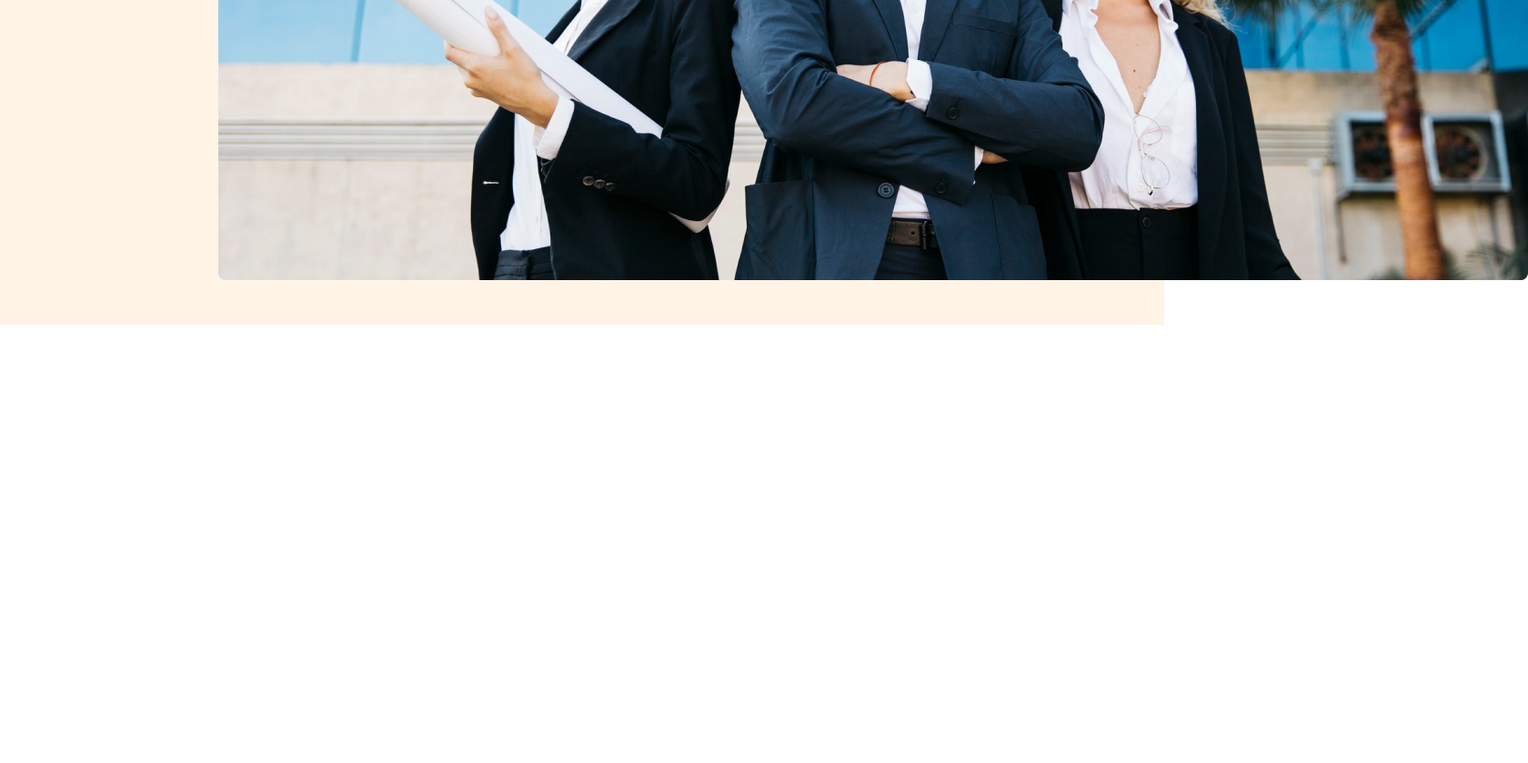
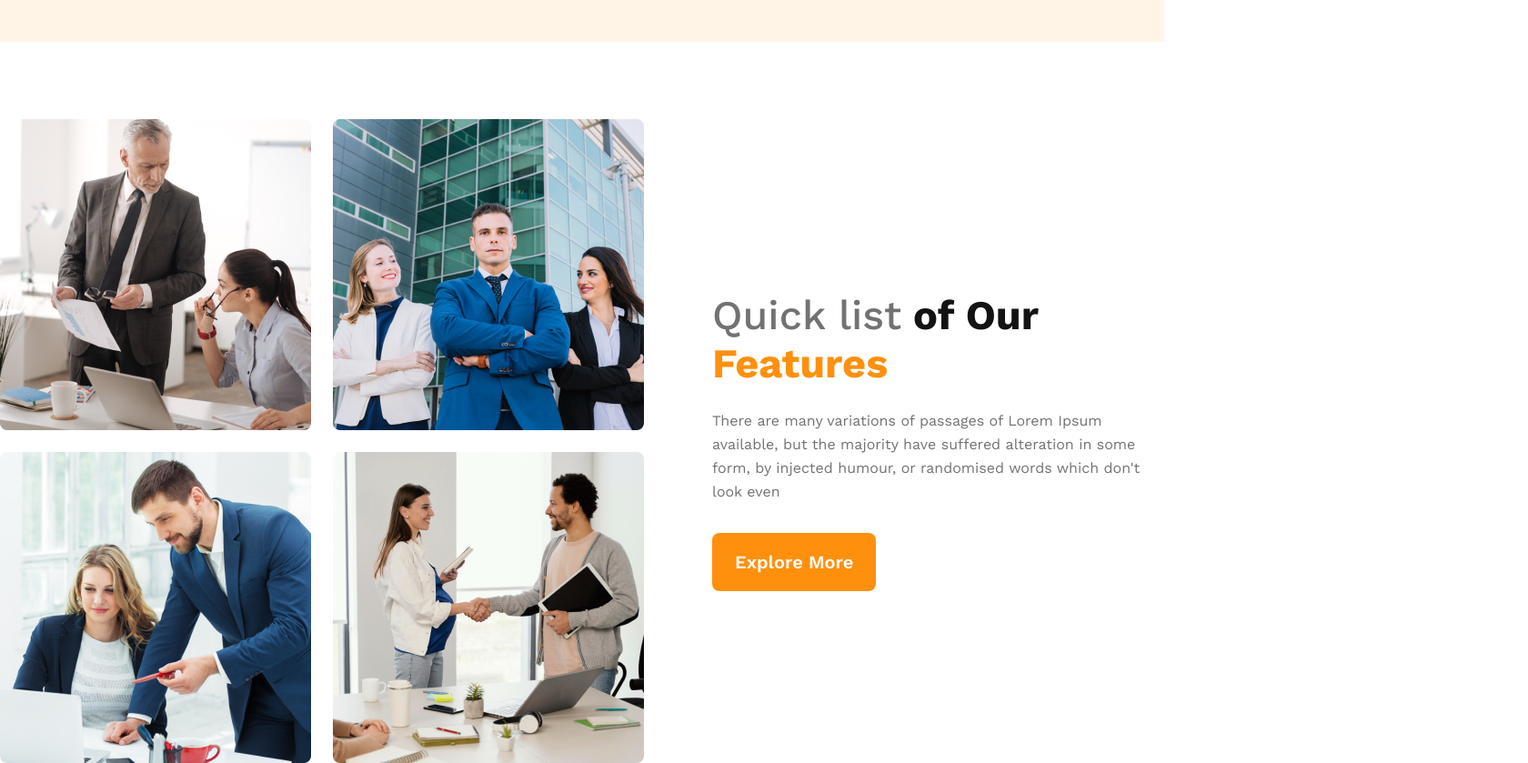
Before and after one commit to ashik-08/M9-G3-Architects, a plain HTML site: page index.html in a window 1280 px wide. Shown: the part 1005-1844 px from the top of the page at 91% size, 1680 px wide, since content can reach past the window. Before the commit the page ends 1362 px from the top, so only its background shows below. Drawn offline with nearby package versions, Linux system fonts and the light colour scheme.

Commit message:
teams section created

```diff
--- a/index.html
+++ b/index.html
@@ -5,6 +5,7 @@
     <meta name="viewport" content="width=device-width, initial-scale=1.0" />
     <title>G3 Architects</title>
     <link rel="stylesheet" href="styles/architect.css" />
+    <link rel="stylesheet" href="styles/responsive.css" />
     <link rel="preconnect" href="https://fonts.googleapis.com" />
     <link rel="preconnect" href="https://fonts.gstatic.com" crossorigin />
     <link
@@ -48,7 +49,31 @@
 
     <!-- Main section -->
 
-    <main></main>
+    <main>
+      <!-- Teams section -->
+      <section class="teams-container">
+        <div class="teams-img-container">
+          <img src="images/team1.png" alt="" />
+          <img src="images/team2.png" alt="" />
+          <img src="images/team3.png" alt="" />
+          <img src="images/team4.png" alt="" />
+        </div>
+
+        <div class="teams-content">
+          <h3 class="teams-title">
+            <span class="quick-list">Quick list</span>
+            <span class="of-our">of Our</span>
+            <span class="text-features">Features</span>
+          </h3>
+          <p class="teams-description">
+            There are many variations of passages of Lorem Ipsum available, but
+            the majority have suffered alteration in some form, by injected
+            humour, or randomised words which don't look even
+          </p>
+          <button class="btn-primary">Explore More</button>
+        </div>
+      </section>
+    </main>
 
     <!-- Footer section -->
 
--- a/styles/architect.css
+++ b/styles/architect.css
@@ -5,14 +5,15 @@
 }
 .btn-primary {
   background: #ff900e;
-  border: none;
+  border: 0;
   border-radius: 8px;
+  cursor: pointer;
 
   color: #fff;
   text-align: center;
   font-size: 1.25rem;
   font-weight: 600;
-  padding: 20px 24px;
+  padding: 20px 25px;
 }
 
 /* header section styles */
@@ -67,4 +68,50 @@ nav a {
 }
 .banner img {
   margin-top: 50px;
+  width: 100%;
 }
+/* main section styles */
+
+main {
+  max-width: 1440px;
+  margin: 0 auto;
+}
+
+/* teams section styles */
+
+.teams-container {
+  display: flex;
+  align-items: center;
+  margin-top: 85px;
+}
+.teams-img-container {
+  display: grid;
+  grid-template-columns: repeat(2, 1fr);
+  gap: 1.5rem;
+}
+.teams-content {
+  margin-left: 75px;
+}
+.teams-title {
+  font-size: 2.8125rem;
+}
+.teams-content .quick-list {
+  color: #727272;
+  font-weight: 500;
+}
+.teams-content .of-our {
+  color: #131313;
+  font-weight: 700;
+}
+
+.teams-content .text-features {
+  color: #ff900e;
+  font-weight: 700;
+}
+.teams-description {
+  color: #727272;
+  font-size: 1rem;
+  font-weight: 400;
+  line-height: 26px;
+  margin: 24px 0px 32px;
+}
--- /dev/null
+++ b/styles/responsive.css
@@ -0,0 +1,36 @@
+/* mobile or smaller devices */
+@media screen and (max-width: 576px) {
+  header {
+    padding: 20px;
+  }
+  nav {
+    flex-direction: column;
+  }
+  nav > ul {
+    flex-direction: column;
+    align-items: center;
+  }
+  .nav-title {
+    margin-bottom: 30px;
+  }
+  .banner-title {
+    margin-top: 50px;
+  }
+}
+
+/* tablet or medium devices */
+
+@media screen and (min-width: 576px) and (max-width: 960px) {
+  header {
+    padding: 50px;
+  }
+  nav {
+    flex-direction: column;
+  }
+  .nav-title {
+    margin-bottom: 50px;
+  }
+  .banner-title {
+    margin-top: 80px;
+  }
+}
```
